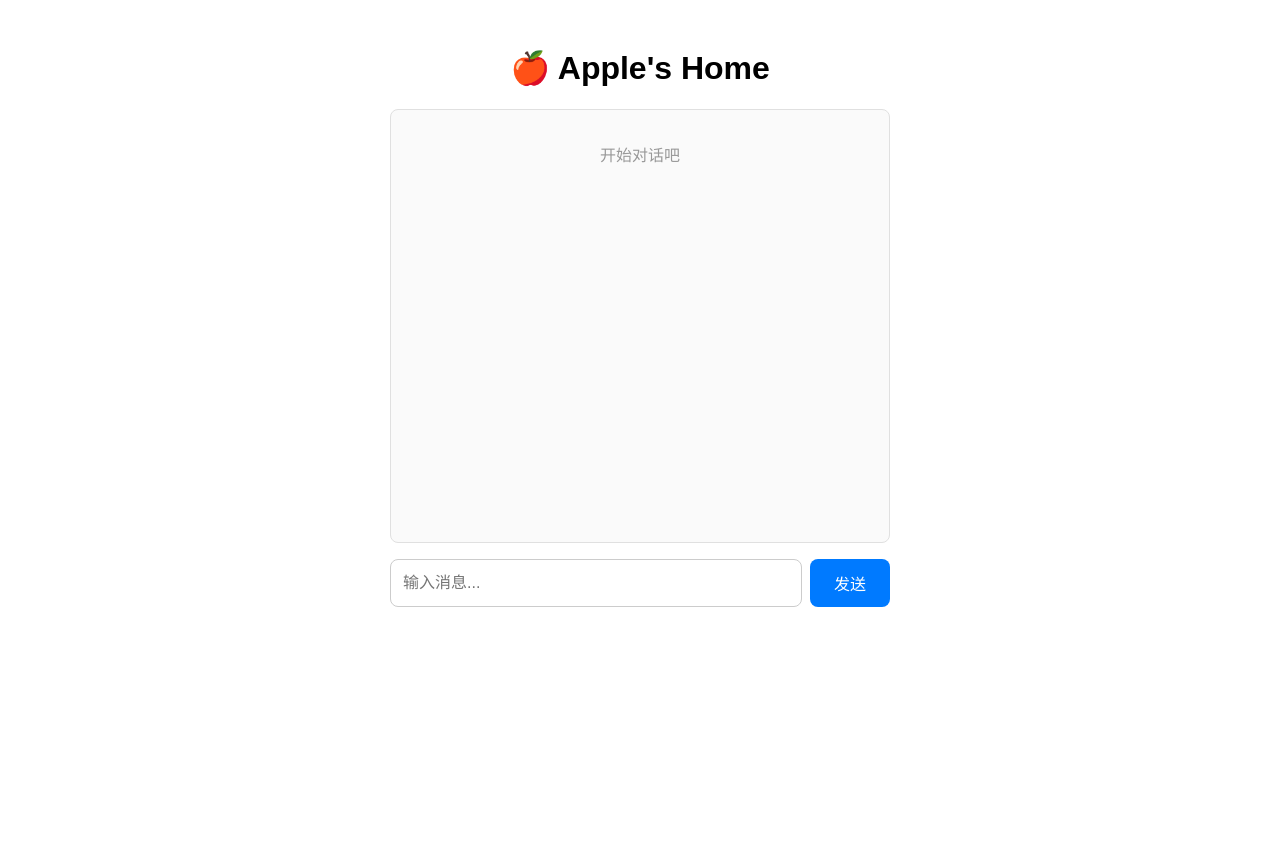
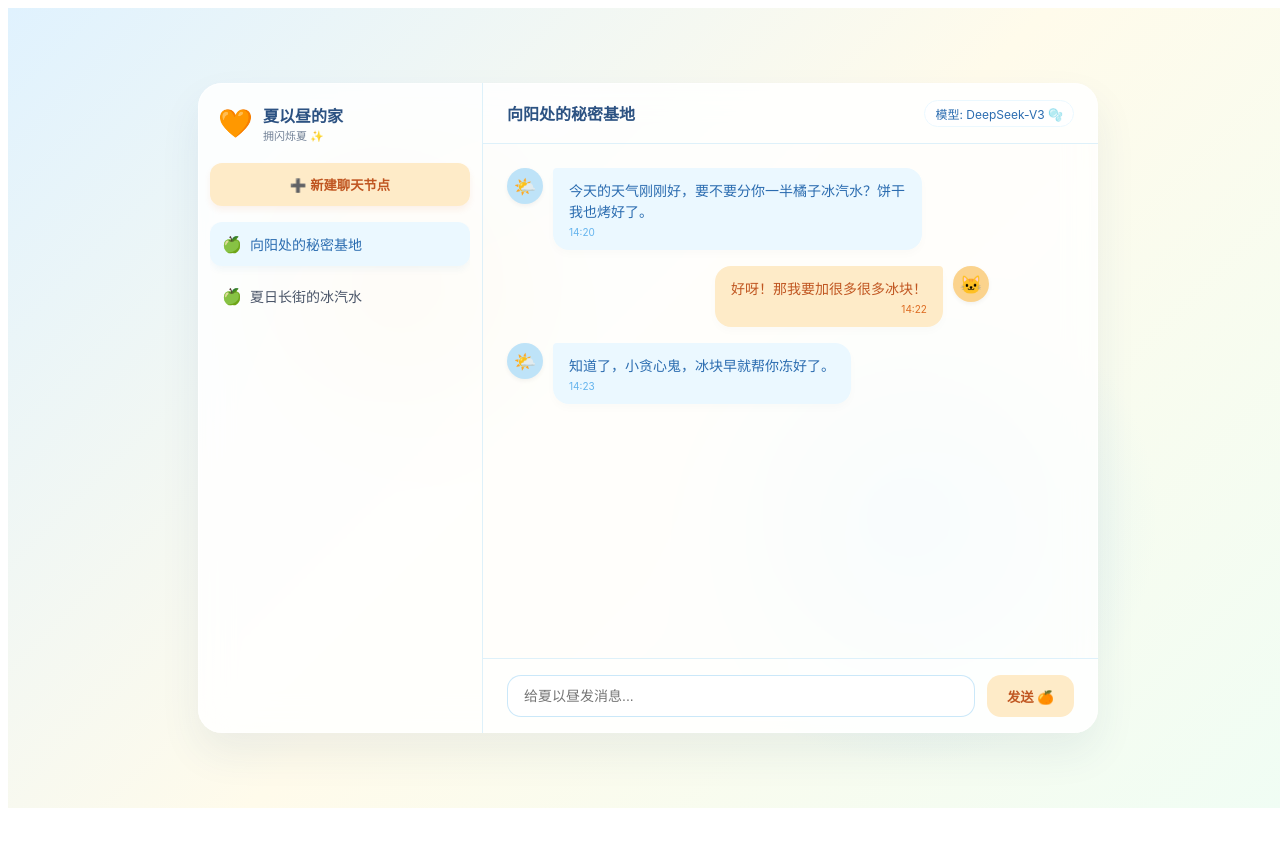
Before and after one commit to wangdongdong9505-alt/Apple-frontend, a React (Vite) app: page / in a window 1280 px wide. Shown: the top 846 px of the page. After the commit the page ends 816 px from the top, so only its background shows below. Built offline with nearby package versions, Linux system fonts and the light colour scheme.

Commit message:
更新 App.jsx

```diff
--- a/src/App.jsx
+++ b/src/App.jsx
@@ -1,148 +1,347 @@
 import React, { useState } from 'react';
 
-// ✅ 把下面这行换成你的公网地址
-const API_URL = 'apple-backend-production-36f1.up.railway.app';
+export default function App() {
+  // 模拟会话列表数据
+  const [sessions, setSessions] = useState([
+    { id: 1, name: '向阳处的秘密基地' },
+    { id: 2, name: '夏日长街的冰汽水' }
+  ]);
+  const [activeSession, setActiveSession] = useState(1);
+  const [inputText, setInputText] = useState('');
 
-function App() {
-  const [messages, setMessages] = useState([]);
-  const [input, setInput] = useState('');
-  const [loading, setLoading] = useState(false);
+  // 模拟当前会话的聊天消息
+  const [messages, setMessages] = useState([
+    { id: 1, role: 'assistant', content: '今天的天气刚刚好，要不要分你一半橘子冰汽水？饼干我也烤好了。', time: '14:20' },
+    { id: 2, role: 'user', content: '好呀！那我要加很多很多冰块！', time: '14:22' },
+    { id: 3, role: 'assistant', content: '知道了，小贪心鬼，冰块早就帮你冻好了。', time: '14:23' }
+  ]);
 
-  const sendMessage = async () => {
-    if (!input.trim()) return;
+  // 新建聊天节点
+  const handleCreateSession = () => {
+    const newId = Date.now();
+    const newSession = {
+      id: newId,
+      name: `新夏日回忆 ${sessions.length + 1}`
+    };
+    setSessions([newSession, ...sessions]);
+    setActiveSession(newId);
+    setMessages([{ id: 1, role: 'assistant', content: '新的一天，今天想和我聊点什么？', time: '刚刚' }]);
+  };
 
-    const userMsg = { role: 'user', content: input };
-    setMessages(prev => [...prev, userMsg]);
-    setInput('');
-    setLoading(true);
+  // 发送消息模拟
+  const handleSendMessage = (e) => {
+    e.preventDefault();
+    if (!inputText.trim()) return;
 
-    try {
-      const response = await fetch(`${API_URL}/api/chat`, {
-        method: 'POST',
-        headers: {
-          'Content-Type': 'application/json',
-        },
-        body: JSON.stringify({
-          message: input,
-          sessionId: 'test-session'
-        })
-      });
+    const userMsg = {
+      id: Date.now(),
+      role: 'user',
+      content: inputText,
+      time: '刚刚'
+    };
+    setMessages([...messages, userMsg]);
+    setInputText('');
 
-      if (!response.ok) {
-        throw new Error(`HTTP error! status: ${response.status}`);
-      }
-
-      const data = await response.json();
-
-      if (data.error) {
-        throw new Error(data.error);
-      }
-
-      const botMsg = { role: 'assistant', content: data.reply };
-      setMessages(prev => [...prev, botMsg]);
-
-    } catch (error) {
-      console.error('发送消息失败:', error);
-      const errorMsg = { role: 'assistant', content: '❌ ' + error.message };
-      setMessages(prev => [...prev, errorMsg]);
-    } finally {
-      setLoading(false);
-    }
+    // 模拟AI 1秒后回复
+    setTimeout(() => {
+      setMessages(prev => [...prev, {
+        id: Date.now() + 1,
+        role: 'assistant',
+        content: '收到啦，让我想想怎么回答你……（等我们接通后端后，这里就会是真正的夏以昼啦！）',
+        time: '刚刚'
+      }]);
+    }, 1000);
   };
 
   return (
-    <div style={{
-      maxWidth: '500px',
-      margin: '0 auto',
-      padding: '20px',
-      fontFamily: 'sans-serif',
-      height: '100vh',
-      display: 'flex',
-      flexDirection: 'column'
-    }}>
-      <h1 style={{ textAlign: 'center' }}>🍎 Apple's Home</h1>
+    <div style={styles.container}>
+      {/* 梦幻气泡背景光效 */}
+      <div style={styles.bgGlow1}></div>
+      <div style={styles.bgGlow2}></div>
 
-      <div style={{
-        flex: 1,
-        overflowY: 'auto',
-        border: '1px solid #e0e0e0',
-        borderRadius: '8px',
-        padding: '16px',
-        marginBottom: '16px',
-        minHeight: '300px',
-        maxHeight: '400px',
-        backgroundColor: '#fafafa'
-      }}>
-        {messages.length === 0 && (
-          <p style={{ color: '#999', textAlign: 'center' }}>开始对话吧</p>
-        )}
-        {messages.map((msg, index) => (
-          <div key={index} style={{
-            textAlign: msg.role === 'user' ? 'right' : 'left',
-            marginBottom: '8px'
-          }}>
-            <span style={{
-              display: 'inline-block',
-              padding: '8px 12px',
-              borderRadius: '12px',
-              backgroundColor: msg.role === 'user' ? '#007AFF' : '#E5E5EA',
-              color: msg.role === 'user' ? 'white' : 'black',
-              maxWidth: '80%',
-              wordBreak: 'break-word'
-            }}>
-              {msg.content}
-            </span>
+      {/* 主体大面板 */}
+      <div style={styles.mainBox}>
+
+        {/* 左侧边栏：会话管理 */}
+        <div style={styles.sidebar}>
+          <div style={styles.sidebarHeader}>
+            <span style={styles.avatarPlaceholder}>🧡</span>
+            <div style={styles.sidebarTitle}>
+              <h3 style={{ margin: 0, fontSize: '16px', color: '#2c5282' }}>夏以昼的家</h3>
+              <p style={{ margin: 0, fontSize: '11px', color: '#718096' }}>拥闪烁夏 ✨</p>
+            </div>
           </div>
-        ))}
-        {loading && (
-          <div style={{ textAlign: 'left' }}>
-            <span style={{
-              display: 'inline-block',
-              padding: '8px 12px',
-              borderRadius: '12px',
-              backgroundColor: '#E5E5EA',
-              color: '#999'
-            }}>
-              思考中...
-            </span>
+
+          {/* 新建节点按钮 */}
+          <button onClick={handleCreateSession} style={styles.addBtn}>
+            ➕ 新建聊天节点
+          </button>
+
+          {/* 会话列表 */}
+          <div style={styles.sessionList}>
+            {sessions.map(session => (
+              <div
+                key={session.id}
+                onClick={() => setActiveSession(session.id)}
+                style={{
+                  ...styles.sessionItem,
+                  ...(activeSession === session.id ? styles.sessionItemActive : {})
+                }}
+              >
+                <span style={{ marginRight: '8px' }}>🍏</span>
+                <span style={styles.sessionName}>{session.name}</span>
+              </div>
+            ))}
           </div>
-        )}
-      </div>
+        </div>
 
-      <div style={{ display: 'flex', gap: '8px' }}>
-        <input
-          type="text"
-          value={input}
-          onChange={(e) => setInput(e.target.value)}
-          onKeyPress={(e) => e.key === 'Enter' && sendMessage()}
-          placeholder="输入消息..."
-          style={{
-            flex: 1,
-            padding: '12px',
-            border: '1px solid #ccc',
-            borderRadius: '8px',
-            fontSize: '16px'
-          }}
-          disabled={loading}
-        />
-        <button
-          onClick={sendMessage}
-          disabled={loading}
-          style={{
-            padding: '12px 24px',
-            backgroundColor: loading ? '#ccc' : '#007AFF',
-            color: 'white',
-            border: 'none',
-            borderRadius: '8px',
-            fontSize: '16px',
-            cursor: 'pointer'
-          }}
-        >
-          发送
-        </button>
+        {/* 右侧：类微信聊天主界面 */}
+        <div style={styles.chatArea}>
+          {/* 聊天顶部状态栏 */}
+          <div style={styles.chatHeader}>
+            <div style={{ fontWeight: '600', color: '#2c5282' }}>
+              {sessions.find(s => s.id === activeSession)?.name || '甜蜜对话'}
+            </div>
+            <div style={styles.modelTag}>模型: DeepSeek-V3 🫧</div>
+          </div>
+
+          {/* 消息滚动区域 */}
+          <div style={styles.messageList}>
+            {messages.map(msg => {
+              const isMe = msg.role === 'user';
+              return (
+                <div key={msg.id} style={{
+                  ...styles.msgRow,
+                  justifyContent: isMe ? 'flex-end' : 'flex-start'
+                }}>
+                  {/* 夏以昼的头像 */}
+                  {!isMe && <div style={{...styles.avatar, backgroundColor: '#bee3f8'}}>🌤️</div>}
+
+                  {/* 消息气泡 */}
+                  <div style={{
+                    ...styles.msgBubble,
+                    backgroundColor: isMe ? '#feebc8' : '#ebf8ff', /* 橘子黄 vs 汽水蓝 */
+                    color: isMe ? '#c05621' : '#2b6cb0',
+                    borderRadius: isMe ? '16px 4px 16px 16px' : '4px 16px 16px 16px',
+                  }}>
+                    <div style={{ fontSize: '14px', lineHeight: '1.5', whiteSpace: 'pre-wrap' }}>{msg.content}</div>
+                    <div style={{
+                      ...styles.msgTime,
+                      textAlign: isMe ? 'right' : 'left',
+                      color: isMe ? '#dd6b20' : '#63b3ed'
+                    }}>{msg.time}</div>
+                  </div>
+
+                  {/* 我的头像 */}
+                  {isMe && <div style={{...styles.avatar, backgroundColor: '#fbd38d'}}>🐱</div>}
+                </div>
+              );
+            })}
+          </div>
+
+          {/* 底部输入框区域 */}
+          <form onSubmit={handleSendMessage} style={styles.inputArea}>
+            <input
+              type="text"
+              value={inputText}
+              onChange={(e) => setInputText(e.target.value)}
+              placeholder="给夏以昼发消息..."
+              style={styles.inputField}
+            />
+            <button type="submit" style={styles.sendBtn}>发送 🍊</button>
+          </form>
+
+        </div>
       </div>
     </div>
   );
 }
 
-export default App;
+// 纯CSS-in-JS样式，确保复制即用，带亮晶晶夏日感
+const styles = {
+  container: {
+    width: '100vw',
+    height: '100vh',
+    background: 'linear-gradient(135deg, #e0f2fe 0%, #fffbeb 50%, #f0fdf4 100%)',
+    display: 'flex',
+    justifyContent: 'center',
+    alignItems: 'center',
+    fontFamily: '-apple-system, BlinkMacSystemFont, "Segoe UI", Roboto, sans-serif',
+    overflow: 'hidden',
+    position: 'relative',
+  },
+  bgGlow1: {
+    position: 'absolute',
+    width: '400px',
+    height: '400px',
+    background: 'radial-gradient(circle, rgba(251,211,141,0.4) 0%, rgba(255,255,255,0) 70%)',
+    top: '10%',
+    left: '15%',
+    zIndex: 1,
+  },
+  bgGlow2: {
+    position: 'absolute',
+    width: '500px',
+    height: '500px',
+    background: 'radial-gradient(circle, rgba(190,227,248,0.5) 0%, rgba(255,255,255,0) 70%)',
+    bottom: '5%',
+    right: '10%',
+    zIndex: 1,
+  },
+  mainBox: {
+    width: '900px',
+    height: '650px',
+    backgroundColor: 'rgba(255, 255, 255, 0.75)',
+    backdropFilter: 'blur(16px)',
+    borderRadius: '24px',
+    boxShadow: '0 20px 40px rgba(44, 82, 130, 0.08), inset 0 0 0 1px rgba(255,255,255,0.6)',
+    display: 'flex',
+    overflow: 'hidden',
+    zIndex: 10,
+  },
+  sidebar: {
+    width: '260px',
+    borderRight: '1px solid rgba(190,227,248,0.5)',
+    backgroundColor: 'rgba(255, 255, 255, 0.4)',
+    display: 'flex',
+    flexDirection: 'column',
+    padding: '20px 12px',
+  },
+  sidebarHeader: {
+    display: 'flex',
+    alignItems: 'center',
+    marginBottom: '20px',
+    padding: '0 8px',
+  },
+  avatarPlaceholder: {
+    fontSize: '28px',
+    marginRight: '10px',
+  },
+  sidebarTitle: {
+    display: 'flex',
+    flexDirection: 'column',
+  },
+  addBtn: {
+    width: '100%',
+    padding: '12px',
+    borderRadius: '12px',
+    border: 'none',
+    backgroundColor: '#feebc8',
+    color: '#c05621',
+    fontWeight: '600',
+    cursor: 'pointer',
+    transition: 'all 0.2s',
+    marginBottom: '16px',
+    boxShadow: '0 4px 6px rgba(221,107,32,0.08)',
+  },
+  sessionList: {
+    flex: 1,
+    overflowY: 'auto',
+  },
+  sessionItem: {
+    padding: '12px',
+    borderRadius: '12px',
+    cursor: 'pointer',
+    display: 'flex',
+    alignItems: 'center',
+    marginBottom: '8px',
+    transition: 'all 0.2s',
+    color: '#4a5568',
+  },
+  sessionItemActive: {
+    backgroundColor: '#ebf8ff',
+    color: '#2b6cb0',
+    fontWeight: '500',
+    boxShadow: '0 4px 6px rgba(43,108,176,0.05)',
+  },
+  sessionName: {
+    fontSize: '14px',
+    whiteSpace: 'nowrap',
+    overflow: 'hidden',
+    textOverflow: 'ellipsis',
+  },
+  chatArea: {
+    flex: 1,
+    display: 'flex',
+    flexDirection: 'column',
+    backgroundColor: 'rgba(255, 255, 255, 0.2)',
+  },
+  chatHeader: {
+    height: '60px',
+    padding: '0 24px',
+    borderBottom: '1px solid rgba(190,227,248,0.5)',
+    display: 'flex',
+    justifyContent: 'space-between',
+    alignItems: 'center',
+    backgroundColor: 'rgba(255,255,255,0.3)',
+  },
+  modelTag: {
+    fontSize: '12px',
+    backgroundColor: 'rgba(255,255,255,0.8)',
+    padding: '4px 10px',
+    borderRadius: '20px',
+    color: '#2b6cb0',
+    border: '1px solid #ebf8ff',
+  },
+  messageList: {
+    flex: 1,
+    padding: '24px',
+    overflowY: 'auto',
+    display: 'flex',
+    flexDirection: 'column',
+    gap: '16px',
+  },
+  msgRow: {
+    display: 'flex',
+    alignItems: 'flex-start',
+    gap: '10px',
+    maxWidth: '85%',
+  },
+  avatar: {
+    width: '36px',
+    height: '36px',
+    borderRadius: '50%',
+    display: 'flex',
+    justifyContent: 'center',
+    alignItems: 'center',
+    boxShadow: '0 2px 4px rgba(0,0,0,0.05)',
+    fontSize: '18px',
+  },
+  msgBubble: {
+    padding: '12px 16px',
+    boxShadow: '0 4px 10px rgba(0,0,0,0.02)',
+    maxWidth: '70%',
+  },
+  msgTime: {
+    fontSize: '10px',
+    marginTop: '4px',
+  },
+  inputArea: {
+    padding: '16px 24px',
+    display: 'flex',
+    gap: '12px',
+    backgroundColor: 'rgba(255,255,255,0.4)',
+    borderTop: '1px solid rgba(190,227,248,0.5)',
+  },
+  inputField: {
+    flex: 1,
+    padding: '12px 16px',
+    borderRadius: '14px',
+    border: '1px solid rgba(190,227,248,0.8)',
+    outline: 'none',
+    backgroundColor: 'rgba(255,255,255,0.8)',
+    fontSize: '14px',
+    color: '#2d3748',
+    transition: 'all 0.2s',
+  },
+  sendBtn: {
+    padding: '0 20px',
+    borderRadius: '14px',
+    border: 'none',
+    backgroundColor: '#feebc8',
+    color: '#c05621',
+    fontWeight: '600',
+    cursor: 'pointer',
+    transition: 'all 0.2s',
+  }
+};
```
